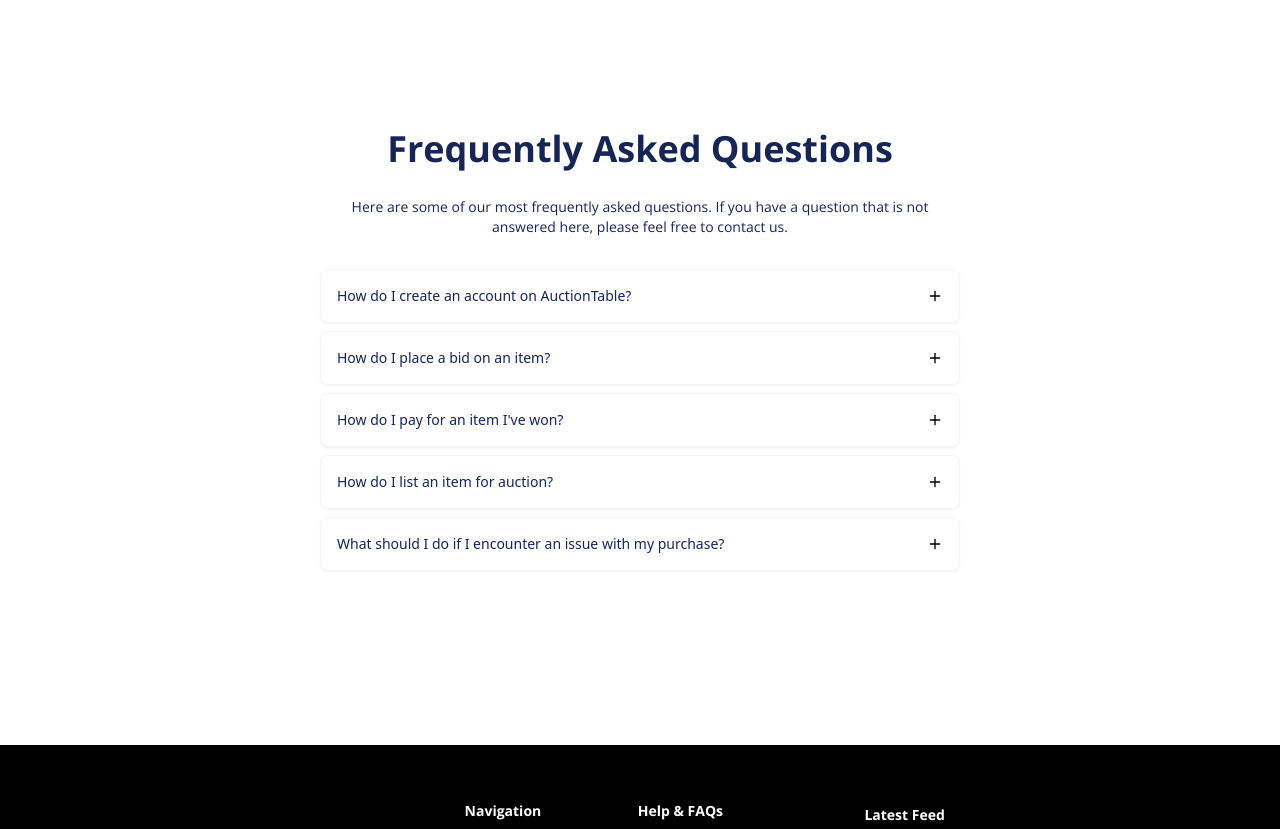
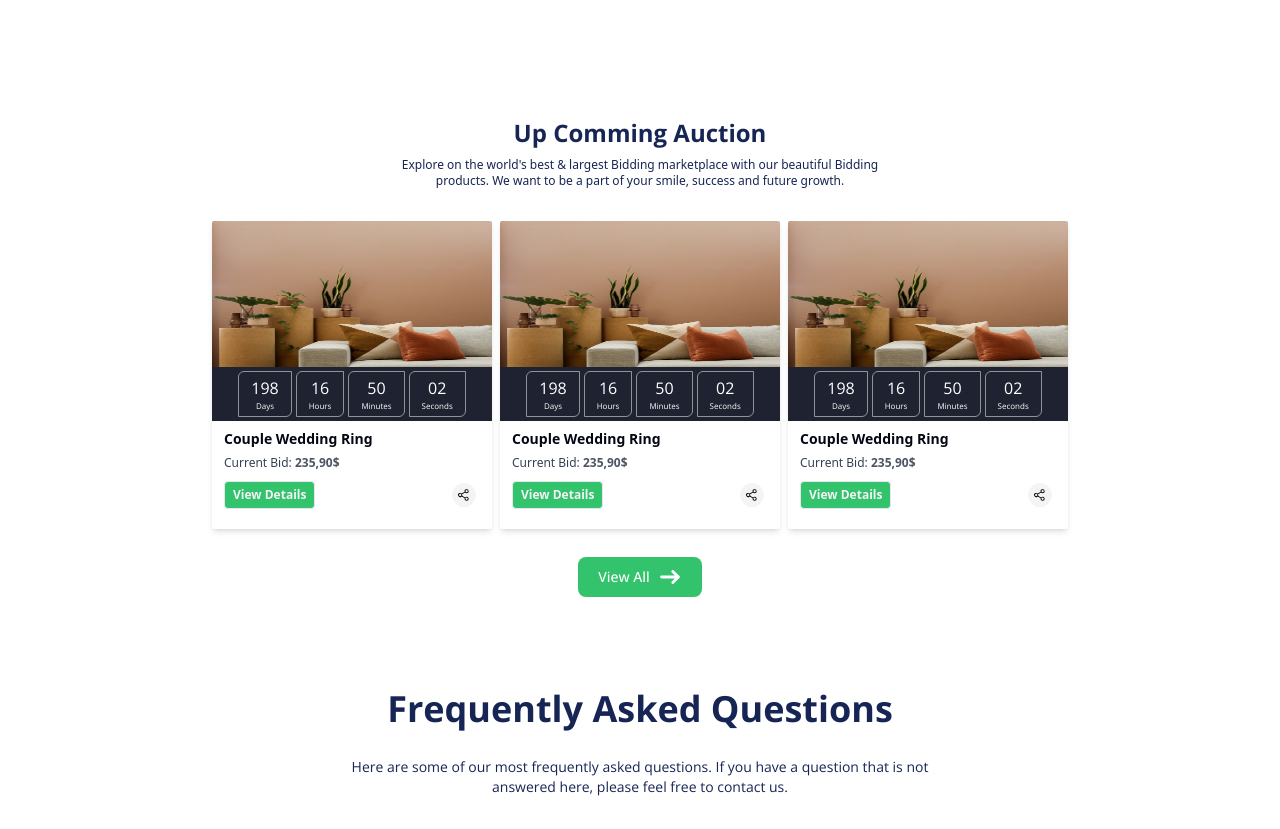
Before and after one commit to imsachin49/AuctionTable, a Next.js app in the folder client/: page / in a window 1280 px wide. Shown: the part 1257-2086 px from the top of the page. Built offline with nearby package versions, Linux system fonts and the light colour scheme; no server answers.

Commit message:
live auctions added

```diff
--- a/client/app/page.tsx
+++ b/client/app/page.tsx
@@ -4,6 +4,7 @@ import Footer from "@/components/Footer";
 import Landing from "@/components/landing/Landing";
 import Process from "@/components/landing/Process";
 import Navbar from "@/components/Navbar";
+import UpcomingAuctions from "@/components/landing/UpcomingAuctions";
 
 export default function Home() {
   return (
@@ -12,6 +13,7 @@ export default function Home() {
       <Landing />
       <Process />
       <AppImage />
+      <UpcomingAuctions />
       <Faqs />
       <Footer />
     </>
--- /dev/null
+++ b/client/components/ProductCard.tsx
@@ -0,0 +1,58 @@
+import Image from "next/image";
+import { GoShareAndroid } from "react-icons/go";
+import Link from "next/link";
+
+export default function ProductCard() {
+  return (
+    <div className="rounded-sm shadow-md">
+      <div className="relative w-[280px] h-[200px]">
+        <Image
+          src="/products/home1.jpg"
+          alt="product"
+          fill
+          className="rounded-t-sm"
+        />
+        <div className="absolute bottom-0 flex w-full bg-[#1F2230] gap-1 p-2 py-1 items-center justify-center">
+          <div className="flex text-white items-center justify-center p-1 px-3 flex-col rounded-md rounded-tr-[0] rounded-bl-[0] border border-[#929399]">
+            <div className="font-normal">198</div>
+            <div className="text-[8px]">Days</div>
+          </div>
+          <div className="flex text-white items-center justify-center p-1 px-3 flex-col rounded-md rounded-tr-[0] rounded-bl-[0] border border-[#929399]">
+            <div className="font-normal">16</div>
+            <div className="text-[8px]">Hours</div>
+          </div>
+          <div className="flex text-white items-center justify-center p-1 px-3 flex-col rounded-md rounded-tr-[0] rounded-bl-[0] border border-[#929399]">
+            <div className="font-normal">50</div>
+            <div className="text-[8px]">Minutes</div>
+          </div>
+          <div className="flex text-white items-center justify-center p-1 px-3 flex-col rounded-md rounded-tr-[0] rounded-bl-[0] border border-[#929399]">
+            <div className="font-normal">02</div>
+            <div className="text-[8px]">Seconds</div>
+          </div>
+        </div>
+      </div>
+      <div className="flex flex-col font-sans gap-[5px] p-3 py-2">
+        <div className="text-sm text-gray-950 font-semibold font-sans">
+          Couple Wedding Ring
+        </div>
+        <div className="text-[10px] font-sans text-zinc-500 font-semibold rounded-md flex  gap-1">
+          <div className="text-[12px] text-gray-700 font-normal font-sans">
+            Current Bid:{" "}
+            <span className="font-bold text-gray-600">235,90$</span>
+          </div>
+        </div>
+        <div className="w-full flex font-sans text-sm font-medium mb-3 items-center justify-between mt-1">
+          <Link
+            href={`/items/${"123"}`}
+            className="w-fit border flex items-center justify-center rounded-[4px] px-2 py-[5px] text-xs bg-[#32c36c] hover:bg-green-600 text-gray-100 capitalize font-semibold"
+          >
+            View Details
+          </Link>
+          <button className="mr-1 border border-gray-100 rounded-full p-1 bg-gray-100 hover:bg-gray-500 hover:text-white">
+            <GoShareAndroid />
+          </button>
+        </div>
+      </div>
+    </div>
+  );
+}
--- /dev/null
+++ b/client/components/landing/UpcomingAuctions.tsx
@@ -0,0 +1,34 @@
+import ProductCard from "../ProductCard";
+import Link from "next/link";
+
+export default function UpcomingAuctions() {
+  return (
+    <div className="flex items-center justify-center my-10 flex-col gap-2">
+      <div className="w-full max-w-lg p-4">
+        <h1 className="text-xl sm:text-2xl font-bold text-center py-2 text-blue-950">
+          Up Comming Auction
+        </h1>
+        <p className="text-xs mb-2 text-center text-blue-950 font-sans">
+          Explore on the world's best & largest Bidding marketplace with our
+          beautiful Bidding products. We want to be a part of your smile,
+          success and future growth.
+        </p>
+      </div>
+      <div className="w-full flex items-center justify-center">
+        <div className="flex flex-wrap gap-2 max-w-4xl items-center justify-center">
+          <ProductCard />
+          <ProductCard />
+          <ProductCard />
+        </div>
+      </div>
+      <Link href="/items">
+      <button type="button" className="text-white bg-[#32c36c] hover:bg-[#55f093] font-medium rounded-lg text-sm px-5 py-2.5 text-center inline-flex items-center mt-5">
+        View All
+        <svg className="rtl:rotate-180 w-6 h-3.5 ms-2" aria-hidden="true" xmlns="http://www.w3.org/2000/svg" fill="none" viewBox="0 0 14 10">
+          <path stroke="currentColor" stroke-linecap="round" stroke-linejoin="round" stroke-width="2" d="M1 5h12m0 0L9 1m4 4L9 9"/>
+        </svg>
+      </button>
+      </Link>
+    </div>
+  );
+}
```
Also changed, not shown: client/components/landing/AppImage.tsx (line endings or trailing spaces), 1 other file (tests, documents, lock files or other folders).
